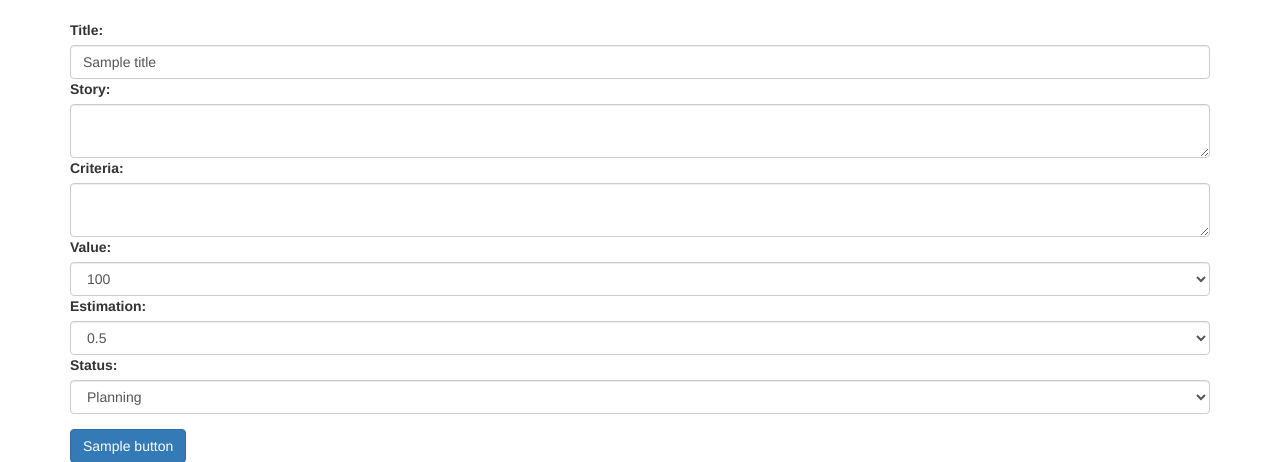
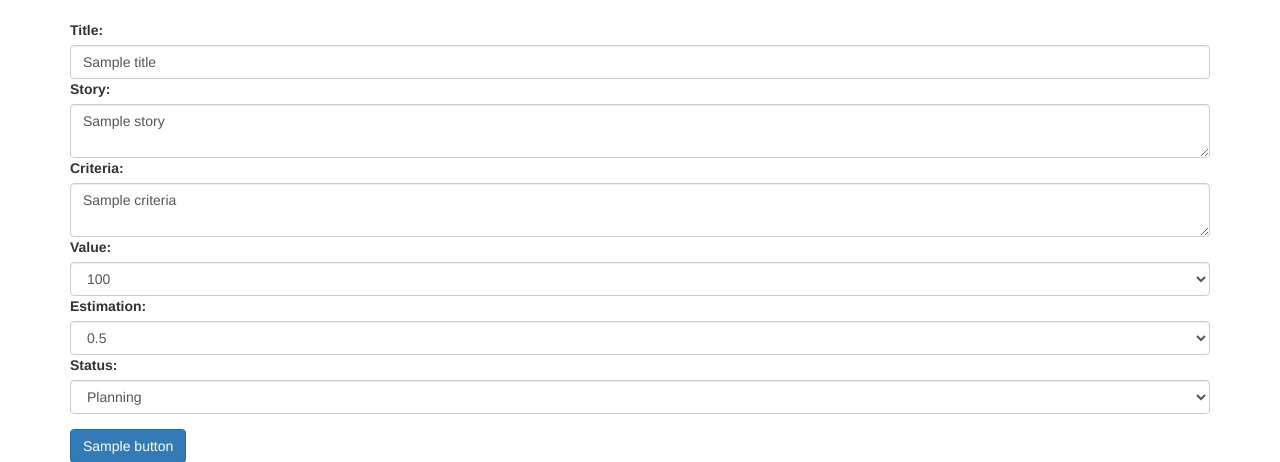
Before and after one commit to hamargyuri/user-story-manager-hamargyuri, a Flask app: template templates/form.html in a window 1280 px wide. Shown: the part 50-512 px from the top of the page. Run offline with Flask 2, Linux system fonts and the light colour scheme; the template is opened without the code that fills it: most values are stand-ins (such as "Sample title", 1, 10 or a date in 2020); parts of the project's set-up code (start-up, migrations or seed data) failed here and were passed over; some libraries are stand-ins or nearby versions.

Commit message:
fixed an issue

```diff
--- a/templates/form.html
+++ b/templates/form.html
@@ -22,9 +22,9 @@
                     <label for="title">Title:</label>
                     <input type="text" class="form-control" name="title" id="title" value="{{ title }}">
                     <label for="story">Story:</label>
-                    <textarea class="form-control" name="story" id="story" value="{{ story }}"></textarea>
+                    <textarea class="form-control" name="story" id="story">{{ story }}</textarea>
                     <label for="criteria">Criteria:</label>
-                    <textarea class="form-control" name="criteria" id="criteria" value="{{ criteria }}"></textarea>
+                    <textarea class="form-control" name="criteria" id="criteria">{{ criteria }}</textarea>
                     <label for="value">Value:</label>
                     <select type="text" class="form-control" name="businessvalue" id="value" value="{{ businessvalue }}">
                         {% for i in range(1, 16) %}
```
